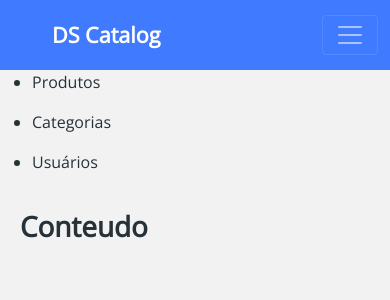
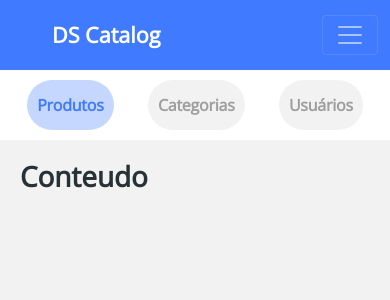
Before and after one commit to eliezermoraesss/api-rest-spring-dscatalog, a React (Create React App) app in the folder frontend/: page /admin in a window 390 px wide. Shown: the top 300 px of the page. Built offline with nearby package versions, Linux system fonts and the light colour scheme.

Commit message:
Admin Navbar Layout Mobile

```diff
--- a/frontend/src/pages/Admin/Navbar/index.tsx
+++ b/frontend/src/pages/Admin/Navbar/index.tsx
@@ -1,17 +1,24 @@
+import './styles.css'
 
 const Navbar = () => {
 
     return (
-        <nav>
+        <nav className='admin-nav-container'>
             <ul>
                 <li>
-                    <p>Produtos</p>
+                    <a href='link' className='admin-nav-item active'>
+                        <p>Produtos</p>
+                    </a>
                 </li>
                 <li>
-                    <p>Categorias</p>
+                    <a href='link' className='admin-nav-item'>
+                        <p>Categorias</p>
+                    </a>
                 </li>
                 <li>
-                    <p>Usuários</p>
+                    <a href='link' className='admin-nav-item'>
+                        <p>Usuários</p>
+                    </a>
                 </li>
             </ul>
         </nav>
--- /dev/null
+++ b/frontend/src/pages/Admin/Navbar/styles.css
@@ -0,0 +1,35 @@
+ul {
+    display: flex;
+    justify-content: space-around;
+    list-style-type: none;
+    margin: 0;
+    padding: 0;
+}
+
+.admin-nav-container {
+    padding: 10px;
+    background-color: #FFF;
+}
+
+.admin-nav-item.active {
+    background: rgba(64, 123, 255, 0.3);
+    color: #407BFF;
+}
+
+.admin-nav-item {
+    display: flex;
+    justify-content: center;
+    align-items: center;
+    height: 50px;
+    background-color: #F2F2F2;
+    border-radius: 100px;
+    padding: 0 10px;
+    font-size: 16px;
+    font-weight: bold;
+    letter-spacing: -0.015em;
+    color: #9E9E9E;
+}
+
+.admin-nav-item p {
+    margin-bottom: 0;
+}
```
